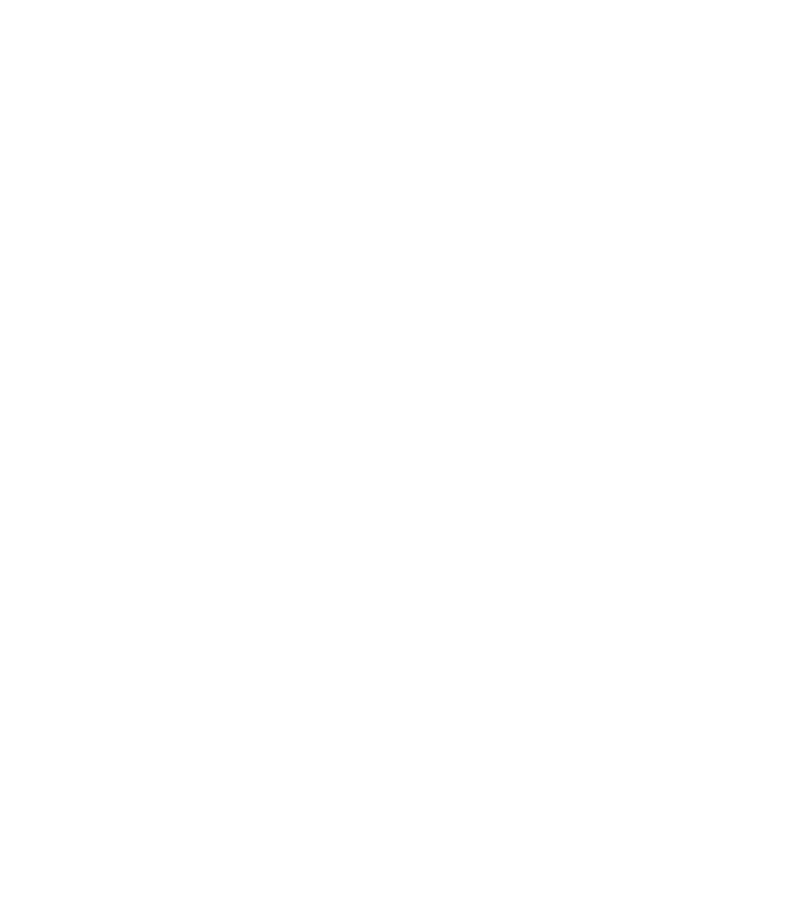
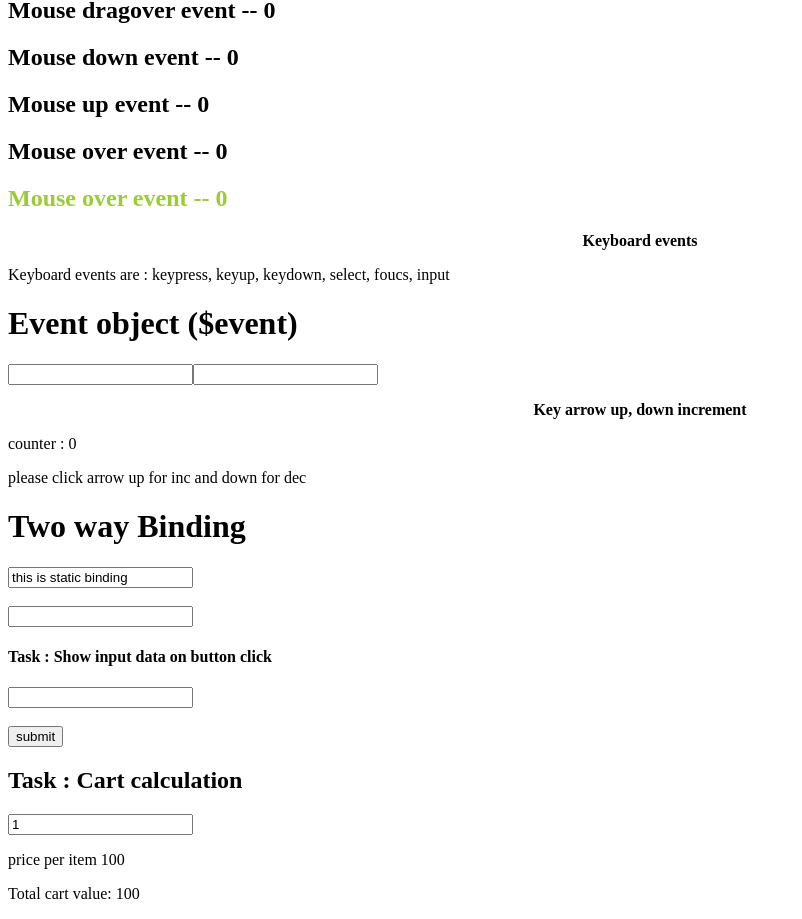
Before and after one commit to 1Manisundar/angular-udemy, an Angular app: page / in a window 1280 px wide. Shown: the part 1252-2171 px from the top of the page, without its empty margins (0-802 px from the left). Before the commit the page ends 1046 px from the top, so only its background shows below. Built offline with nearby package versions, Linux system fonts and the light colour scheme.

Commit message:
Keybaord events, Two way binding

```diff
--- a/src/app/first-component/first-component.css
+++ b/src/app/first-component/first-component.css
@@ -0,0 +1,7 @@
+.hover:hover{
+color: red;
+}
+
+.leave{
+    color: yellowgreen;
+    }
--- a/src/app/first-component/first-component.html
+++ b/src/app/first-component/first-component.html
@@ -44,3 +44,75 @@
         <button (click)="counter('incre')">++</button>
     </div>
 </div>
+
+<h1>All other Events</h1>
+
+<div>
+    <p style="text-align-last: center;"> <b>Mouse events</b></p>
+    <h2 (dblclick)="dbclick()">Double click event -- {{dbl}}</h2>
+
+    <h2 (drag)="dbclick()">Mouse Drag event -- {{dbl}}</h2>
+
+    <h2 (dragover)="dbclick()">Mouse dragover event -- {{dbl}}</h2>
+
+    <h2 (mousedown)="dbclick()">Mouse down event -- {{dbl}}</h2>
+
+    <h2 (mouseup)="dbclick()">Mouse up event -- {{dbl}}</h2>
+
+    <h2 (mouseover)="dbclick()" class="hover">Mouse over event -- {{dbl}}</h2>
+
+    <h2 (mouseleave)="dbclick()" class="leave">Mouse over event -- {{dbl}}</h2>
+</div>
+
+<div>
+    <p style="text-align: center;"> <b>Keyboard events</b></p>
+
+    <p>Keyboard events are : keypress, keyup, keydown, select, foucs, input</p>
+</div>
+
+<h1>Event object ($event)</h1>
+
+<input type="text" (keyup)="keyup($event)">
+
+<input type="text" (keydown)="keydown($event)">
+
+
+<div (keydown)="keyCount($event)" tabindex="0">
+    <p style="text-align: center;"> <b>Key arrow up, down increment</b></p>
+
+    <div class="container">
+        <p>counter : {{keycount}}</p>
+        <p>please click arrow up for inc and down for dec</p>
+    </div>
+</div>
+
+<h1>Two way Binding</h1>
+
+<div>
+    <input type="text" [(ngModel)]="staticBind"> <br><br>
+
+    <input type="text" [(ngModel)]="dynamicBind"> <br>
+    <p>{{dynamicBind}}</p>
+</div>
+
+<div>
+    <h4>Task : Show input data on button click</h4>
+    <input type="text" [(ngModel)]="inputVal"> <br><br>
+
+    <button type="submit" (click)="show()"> submit</button>
+
+<h3>    <p> {{this.dynamicVal}}</p></h3>
+</div>
+
+
+<div>
+    <h2>Task : Cart calculation</h2>
+
+    <input type="number" min="0" [(ngModel)]="quantity">
+
+    <p>price per item {{itemPrice}}</p>
+
+    <p>Total cart value: {{cartTotal}} </p>
+
+
+</div>
--- a/src/app/first-component/first-component.ts
+++ b/src/app/first-component/first-component.ts
@@ -1,9 +1,10 @@
 import { Component } from '@angular/core';
 import { SecondComponent } from '../second-component/second-component';
+import { FormsModule } from '@angular/forms';
 
 @Component({
   selector: 'app-first-component',
-  imports: [SecondComponent],
+  imports: [SecondComponent, FormsModule],
   templateUrl: './first-component.html',
   styleUrl: './first-component.css',
 })
@@ -36,8 +37,68 @@
     console.log("User typed:", element.value);
   }
 
+
+  /** Counter Example */
   count:number =0;
+
   counter(type:string){
+    // if (type === 'incre'){
+    //   this.count++;
+    // }else {
+    //   this.count--;
+    // }
+
     type === 'incre' ? this.count++ : this.count--;
   }
+
+
+  /** All other events */
+  dbl = 0;
+
+  dbclick(){
+    this.dbl++;
+  }
+
+  /** $event */
+  keyup(e:any){
+    console.log(e.target.value);
+  }
+
+  keydown(e: KeyboardEvent){
+    if(e.shiftKey && e.key=== 'Y'){
+      console.log("shift+y clicked");
+
+    }
+  }
+
+  keycount = 0;
+  keyCount(e:KeyboardEvent){
+    if(e.key ==="ArrowUp"){
+    this.keycount++
+    }else if(e.key === "ArrowDown"){
+      this.keycount--;
+    }
+  }
+
+  /** Two way binding */
+  staticBind  = "this is static binding";
+  dynamicBind = "";
+
+
+  /** Task */
+  inputVal = '';
+  dynamicVal = '';
+
+  show(){
+    this.dynamicVal = this.inputVal;
+  }
+
+  /**cart task */
+
+  quantity = 1;
+
+  itemPrice =100;
+
+  get cartTotal() {return this.quantity * this.itemPrice;}
+
 }
```
